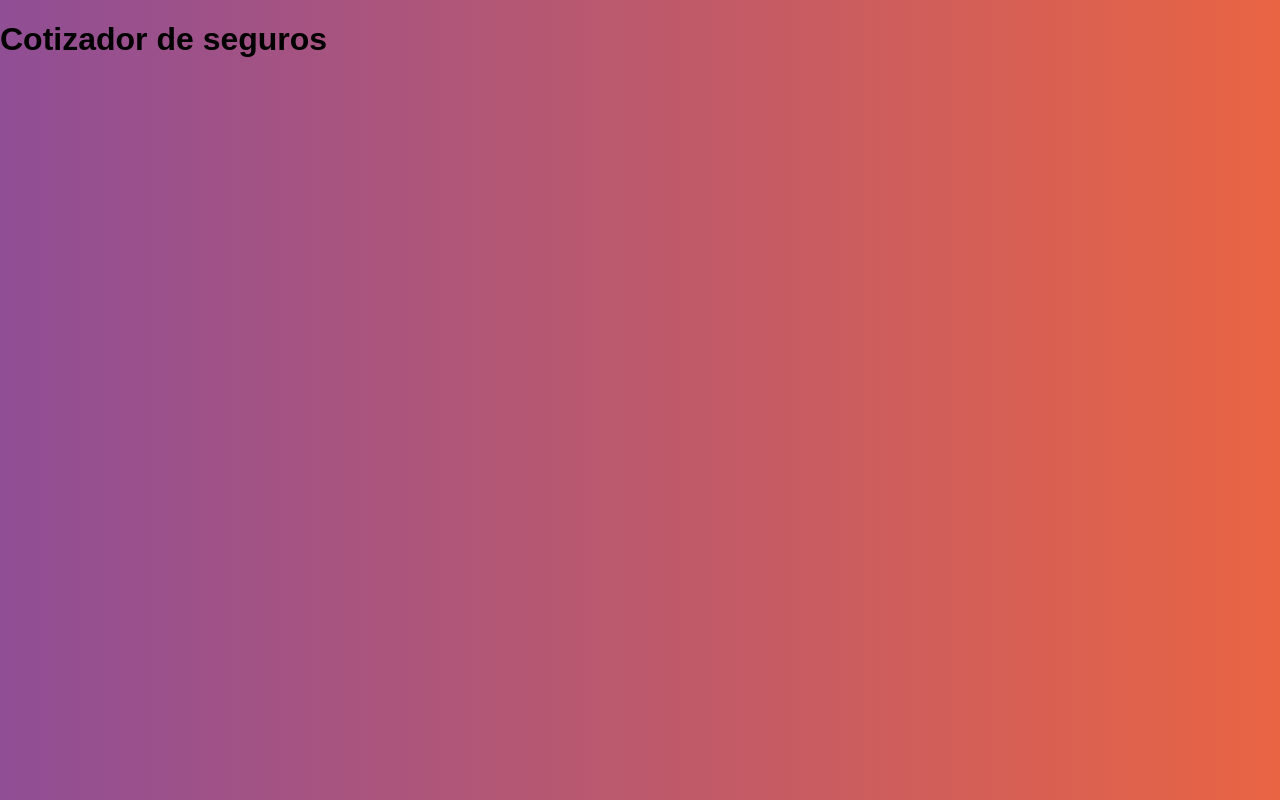
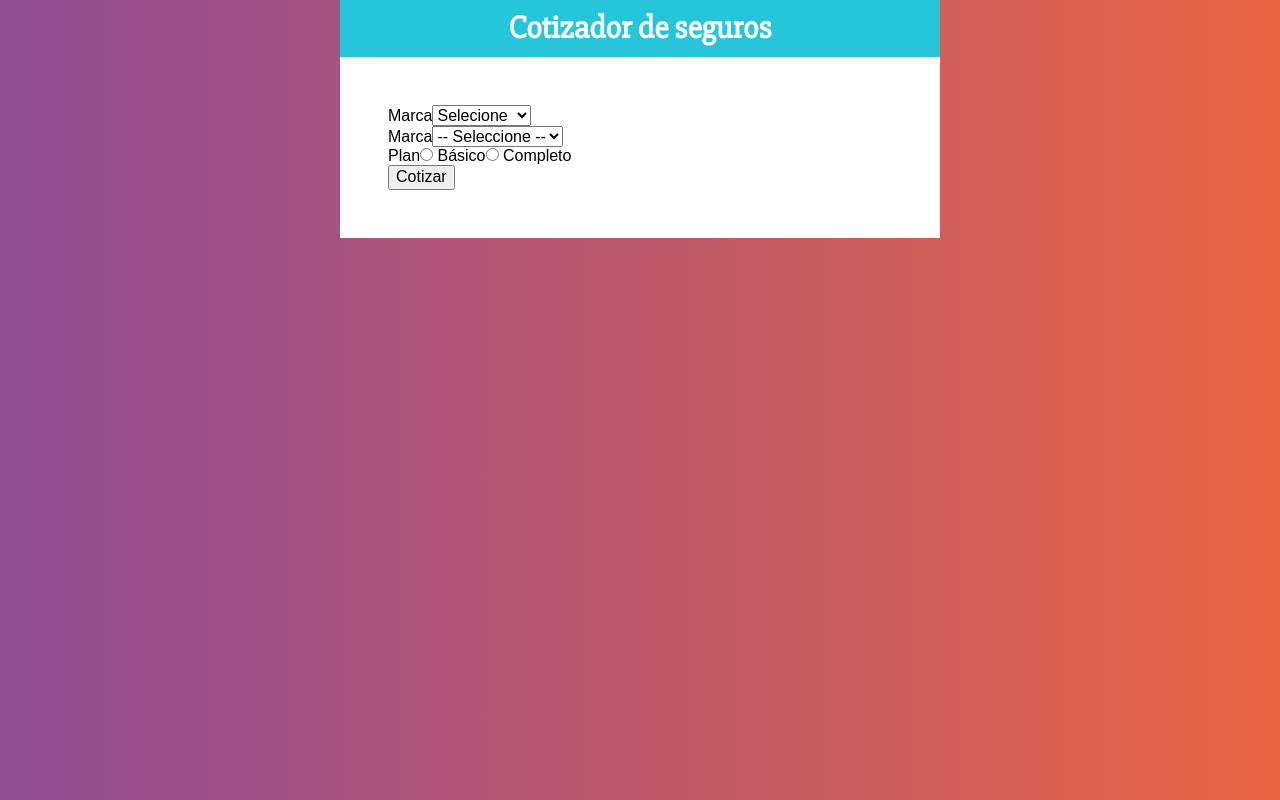
Before and after one commit to Zoloz966/Cotizador-de-seguros, a React (Create React App) app: page / in a window 1280 px wide. Built offline with nearby package versions, Linux system fonts and the light colour scheme.

Commit message:
Agregamos el componente formulario y emotion para usar el styled component

```diff
--- a/package.json
+++ b/package.json
@@ -3,6 +3,8 @@
   "version": "0.1.0",
   "private": true,
   "dependencies": {
+    "@emotion/react": "^11.10.6",
+    "@emotion/styled": "^11.10.6",
     "@testing-library/jest-dom": "^5.16.5",
     "@testing-library/react": "^13.4.0",
     "@testing-library/user-event": "^13.5.0",
--- a/src/App.js
+++ b/src/App.js
@@ -1,11 +1,28 @@
 import React from "react";
 import Header from "./components/Header";
+import styled from "@emotion/styled";
+import Formulario from "./components/Formulario";
+
+const Contenedor = styled.div `
+  max-width: 600px;
+  margin: 0 auto;
+`;
+
+const ContenedorFormulario = styled.div `
+  background-color: #FFFFFF;
+  padding: 3rem;
+`
 
 function App() {
   return (
-    <Header
-      Titulo='Cotizador de seguros'
-    />
+    <Contenedor>
+      <Header
+        Titulo='Cotizador de seguros'
+      />
+      <ContenedorFormulario>
+        <Formulario />
+      </ContenedorFormulario>
+    </Contenedor>
   );
 }
 
--- /dev/null
+++ b/src/components/Formulario.jsx
@@ -0,0 +1,52 @@
+import React from 'react';
+import styled from '@emotion/styled';
+
+
+const Formulario = () => {
+    return (
+        <form>
+            <div>
+                <label for="">Marca</label>
+                <select>
+                    <option value="">Selecione</option>
+                        <option value="americado">Americano</option>
+                        <option value="europeo">Europeo</option>
+                        <option value="asiatico">Asiático</option>
+                </select>
+            </div>
+            <div>
+                <label for="">Marca</label>
+                <select>
+                    <option value="">-- Seleccione --</option>
+                        <option value="2021">2021</option>
+                        <option value="2020">2020</option>
+                        <option value="2019">2019</option>
+                        <option value="2018">2018</option>
+                        <option value="2017">2017</option>
+                        <option value="2016">2016</option>
+                        <option value="2015">2015</option>
+                        <option value="2014">2014</option>
+                        <option value="2013">2013</option>
+                        <option value="2012">2012</option>
+                </select>
+            </div>
+            <div>
+                <label for="">Plan</label>
+                <input
+                    type="radio"
+                    name='plan'
+                    value='basico'
+                /> Básico
+                <input
+                    type="radio"
+                    name='plan'
+                    value='completo'
+                /> Completo
+            </div>
+
+            <button type='button'>Cotizar</button>
+        </form>
+    );
+};
+
+export default Formulario;
--- a/src/components/Header.jsx
+++ b/src/components/Header.jsx
@@ -1,10 +1,25 @@
 import React from 'react';
+import styled from '@emotion/styled'
+
+const ContenedorHeader = styled.header`
+    background-color: #26C6DA;
+    padding: 10px;
+    font-weight: bold;
+    color: #fff;
+`;
+
+const TextoHeader = styled.h1`
+    font-size: 2rem;
+    margin: 0;
+    font-family: 'Slabo 27px', serif;
+    text-align: center;
+`
 
 const Header = ({Titulo}) => {
     return (
-        <header>
-            <h1>{Titulo} </h1>
-        </header>
+        <ContenedorHeader>
+            <TextoHeader>{Titulo}</TextoHeader>
+        </ContenedorHeader>
     );
 };
 
```
Also changed, not shown: 1 other file (tests, documents, lock files or other folders).
